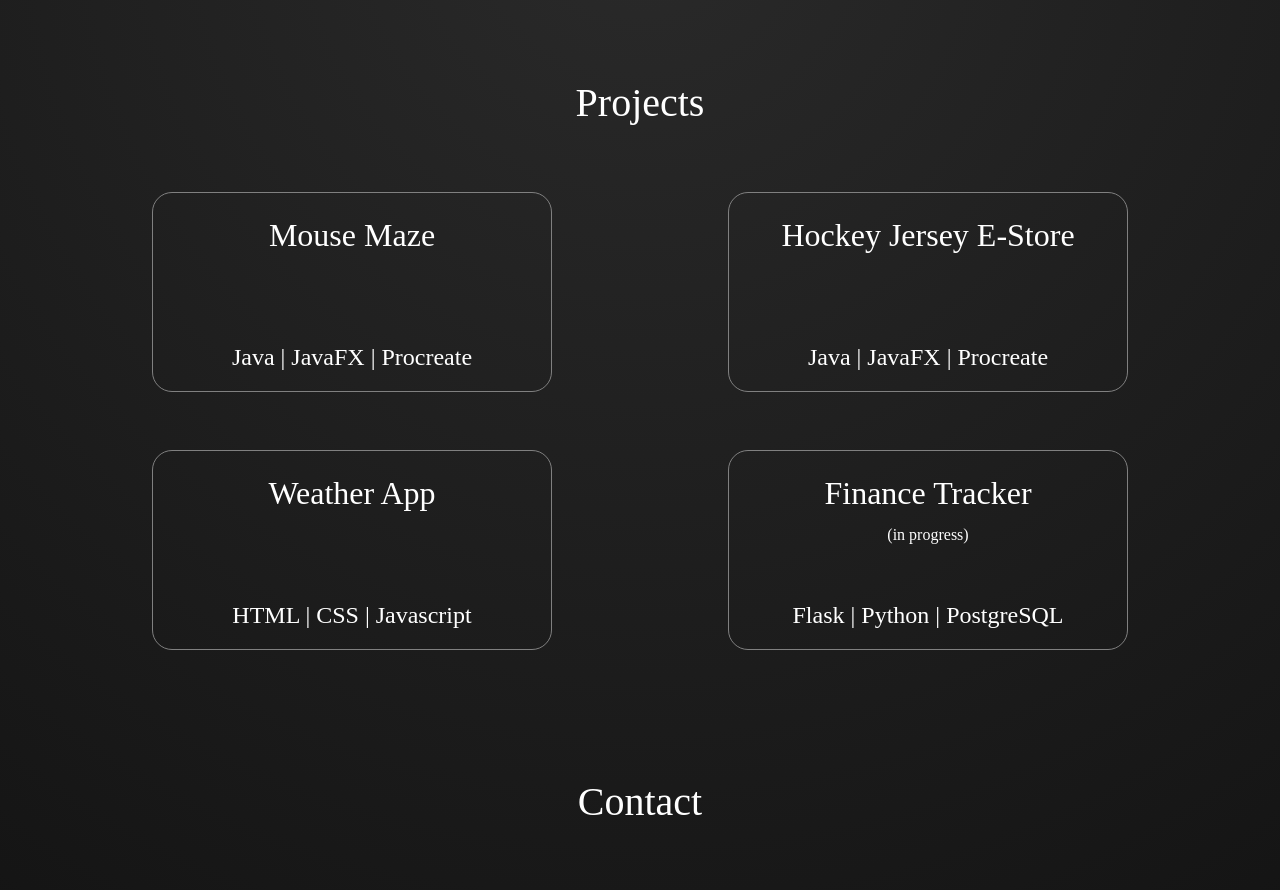
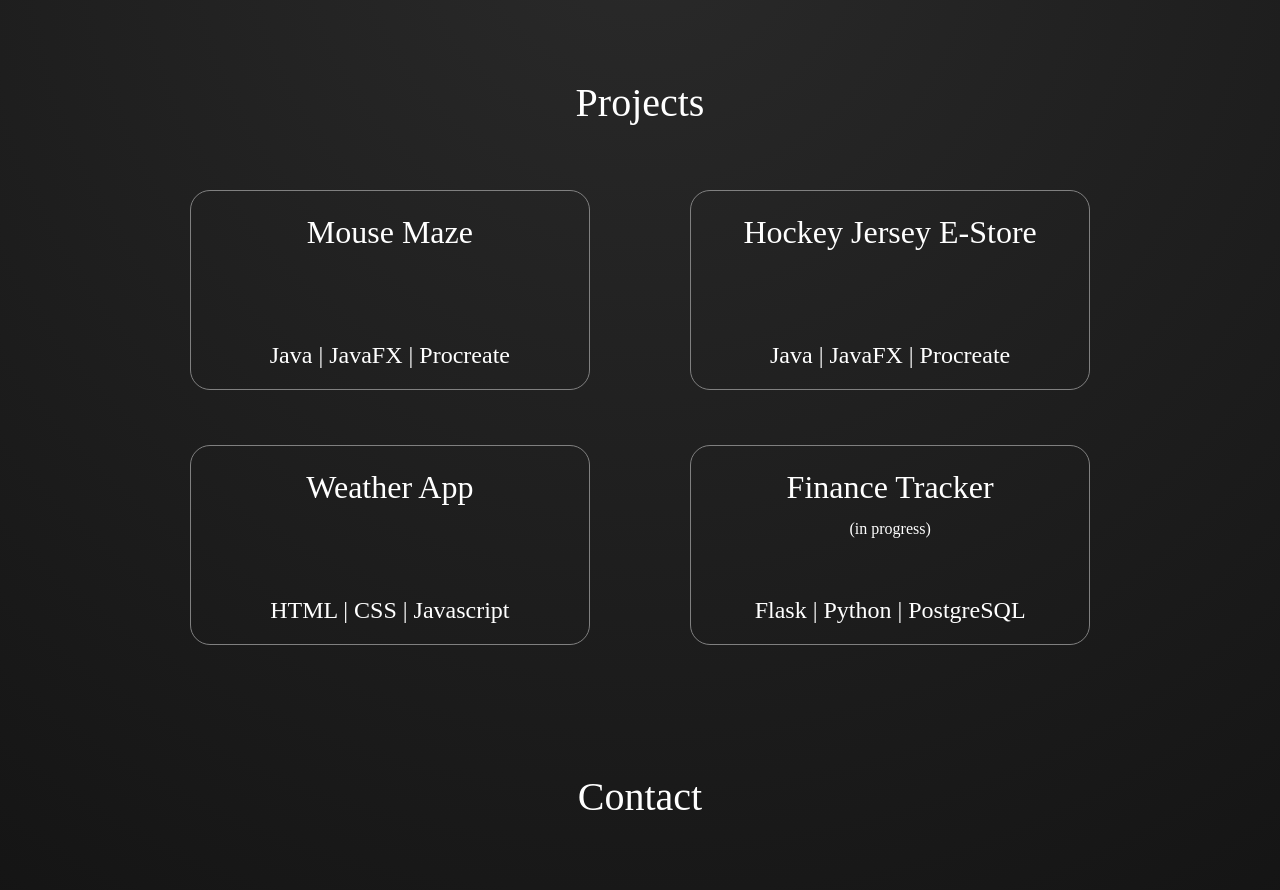
Before and after one commit to noahvogtli/portfolio, a website: page index.html in a window 1280 px wide. Shown: the part 1500-2390 px from the top of the page. Drawn offline with nearby package versions, Linux system fonts and the light colour scheme; a web font is replaced by a local one.

Commit message:
added icon to website

```diff
--- a/index.html
+++ b/index.html
@@ -1,12 +1,12 @@
 <!DOCTYPE html>
 <html lang="en">
 <head>
-
     <meta charset="UTF-8">
     <meta name="viewport" content="width=device-width, initial-scale=1.0">
     <link href="https://cdn.jsdelivr.net/npm/bootstrap@5.0.2/dist/css/bootstrap.min.css" rel="stylesheet" integrity="sha384-EVSTQN3/azprG1Anm3QDgpJLIm9Nao0Yz1ztcQTwFspd3yD65VohhpuuCOmLASjC" crossorigin="anonymous">
     <link rel="stylesheet" href="style.css">
     <title>Portfolio</title>
+    <link rel="icon" type="image/x-icon" href="data/icons8-tiger-64.png">
     <script src="https://cdn.jsdelivr.net/npm/bootstrap@5.2.3/dist/js/bootstrap.bundle.min.js"></script>
     <script src="script.js"></script>
 </head>
--- a/style.css
+++ b/style.css
@@ -363,9 +363,9 @@ body
     {
         display: flex;
         align-items: center;
-        justify-content: space-around;
+        justify-content: space-evenly;
         flex-direction: row;
-        margin: 5%;
+        margin: 7%;
         margin-top: 0%;
     }
 
```
Also changed, not shown: data/icons8-tiger-64.png (added).
